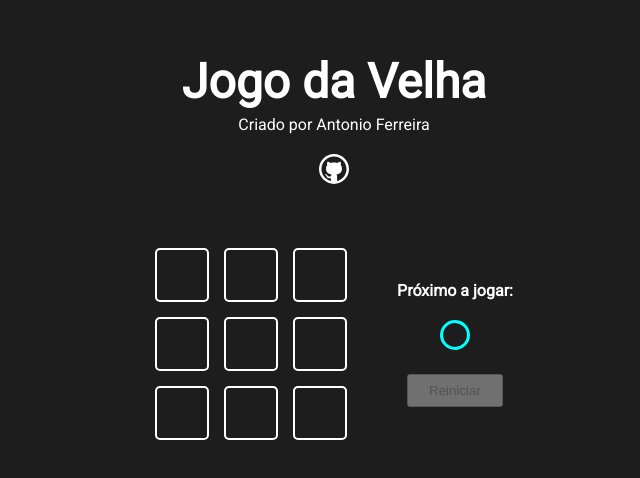
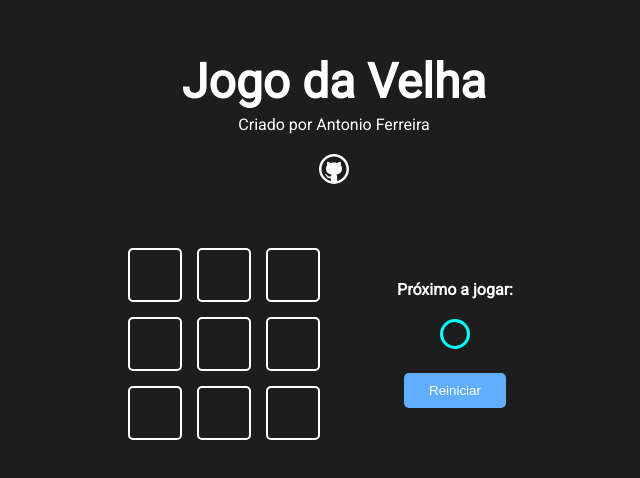
Before and after one commit to AdAntonio07/react-jogo-da-velha, a Next.js app: page / in a window 1280 px wide. Shown: the part 174-652 px from the top of the page, without its empty margins (306-946 px from the left). Built offline with nearby package versions, Linux system fonts and the light colour scheme.

Commit message:
Corrigindo resposividade

```diff
--- a/src/components/button/Button.module.css
+++ b/src/components/button/Button.module.css
@@ -1,3 +1,13 @@
 .button {
-  padding: 7px 20px;
+  padding: 10px 25px;
+  border-radius: 5px;
+  cursor: pointer;
+  border: none;
+  background-color: #007BFF;
+  color: white;
 }
+
+.button:disabled {
+  cursor: default;
+  background-color: #61aeff;
+}
--- a/src/components/game/Game.module.css
+++ b/src/components/game/Game.module.css
@@ -9,3 +9,10 @@
   gap: 50px;
   align-items: center;
 }
+
+@media screen and (max-width: 425px) {
+  .gameContent {
+    flex-direction: column;
+  }
+
+}
--- a/src/components/gameinfo/Gameinfor.module.css
+++ b/src/components/gameinfo/Gameinfor.module.css
@@ -3,4 +3,5 @@
   flex-direction: column;
   align-items: center;
   gap: 20px;
+  min-width: 170px;
 }
```
